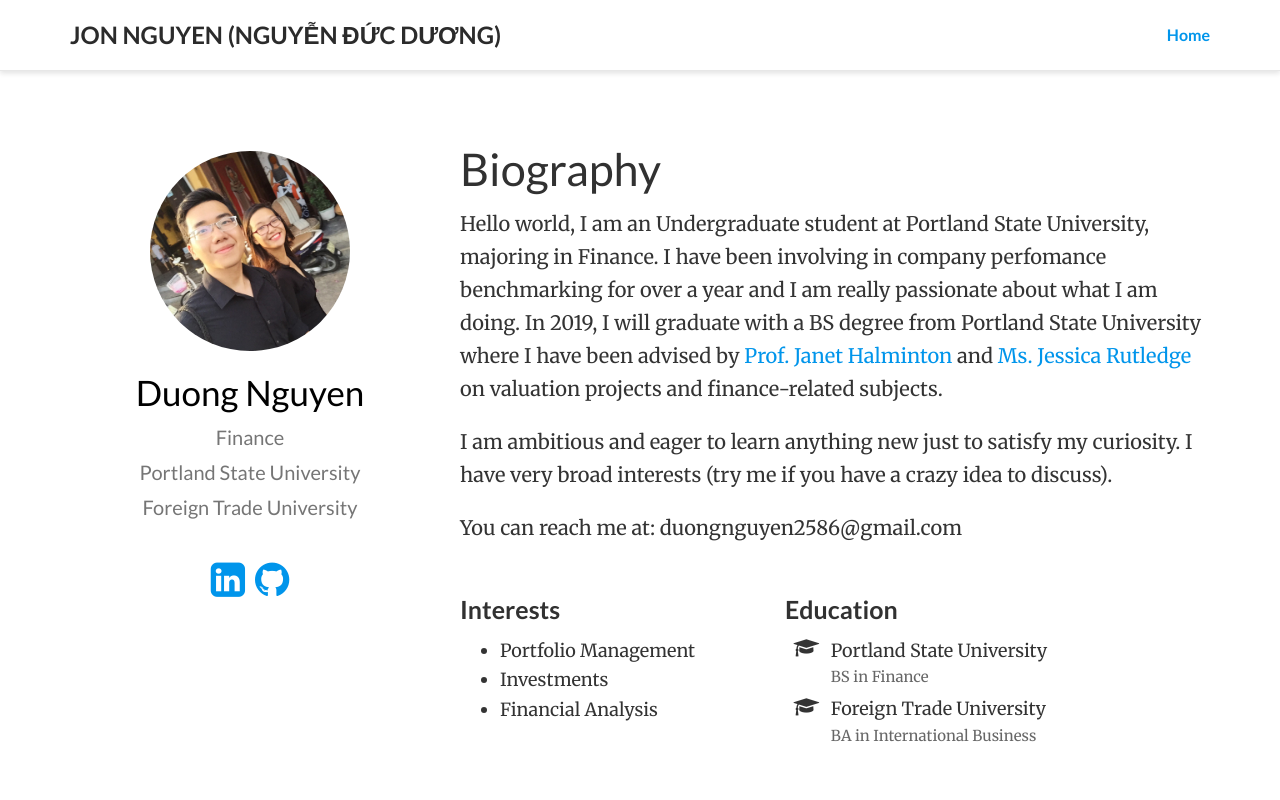
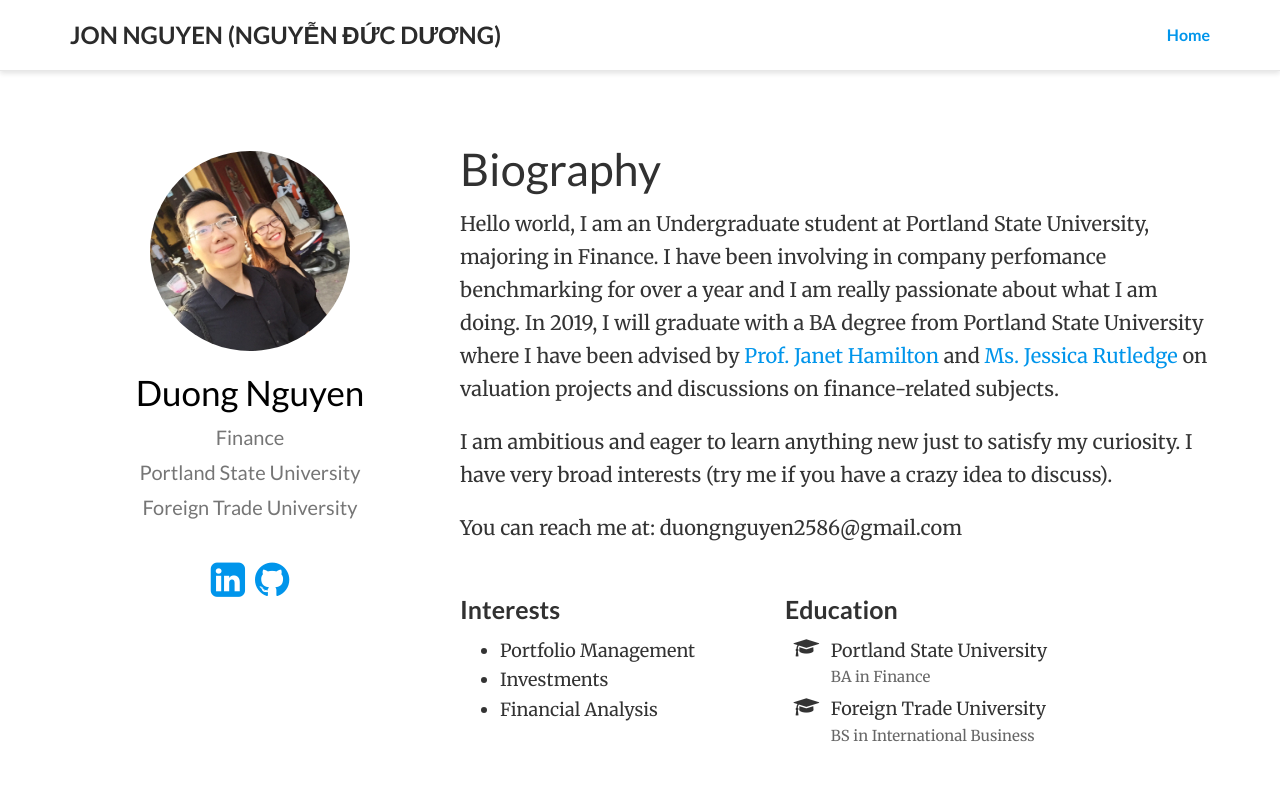
Before and after one commit to duongnguyen258/duongnguyen258.github.io, a plain HTML site: page index.html in a window 1280 px wide. Shown: the top 800 px of the page. Drawn offline with nearby package versions, Linux system fonts and the light colour scheme; some icons are missing.

Commit message:
Update Bio

```diff
--- a/index.html
+++ b/index.html
@@ -228,7 +228,7 @@
 
 <h1 id="biography">Biography</h1>
 
-<p>Hello world, I am an Undergraduate student at Portland State University, majoring in Finance. I have been involving in company perfomance benchmarking for over a year and I am really passionate about what I am doing. In 2019, I will graduate with a BS degree from Portland State University where I have been advised by <a href="https://www.pdx.edu/sba/janet-hamilton" target="_blank">Prof. Janet Halminton</a> and <a href="https://www.linkedin.com/in/jessica-rutledge-1830466/" target="_blank">Ms. Jessica Rutledge</a> on valuation projects and finance-related subjects.</p>
+<p>Hello world, I am an Undergraduate student at Portland State University, majoring in Finance. I have been involving in company perfomance benchmarking for over a year and I am really passionate about what I am doing. In 2019, I will graduate with a BA degree from Portland State University where I have been advised by <a href="https://www.pdx.edu/sba/janet-hamilton" target="_blank">Prof. Janet Hamilton</a> and <a href="https://www.linkedin.com/in/jessica-rutledge-1830466/" target="_blank">Ms. Jessica Rutledge</a> on valuation projects and discussions on finance-related subjects.</p>
 
 <p>I am ambitious and eager to learn anything new just to satisfy my curiosity. I have very broad interests (try me if you have a crazy idea to discuss).</p>
 
@@ -261,7 +261,7 @@
             <i class="fa-li fa fa-graduation-cap"></i>
             <div class="description">
               <p class="course">Portland State University</p>
-              <p class="institution">BS in Finance</p>
+              <p class="institution">BA in Finance</p>
             </div>
           </li>
 
@@ -269,7 +269,7 @@
             <i class="fa-li fa fa-graduation-cap"></i>
             <div class="description">
               <p class="course">Foreign Trade University</p>
-              <p class="institution">BA in International Business</p>
+              <p class="institution">BS in International Business</p>
             </div>
           </li>
 
```
